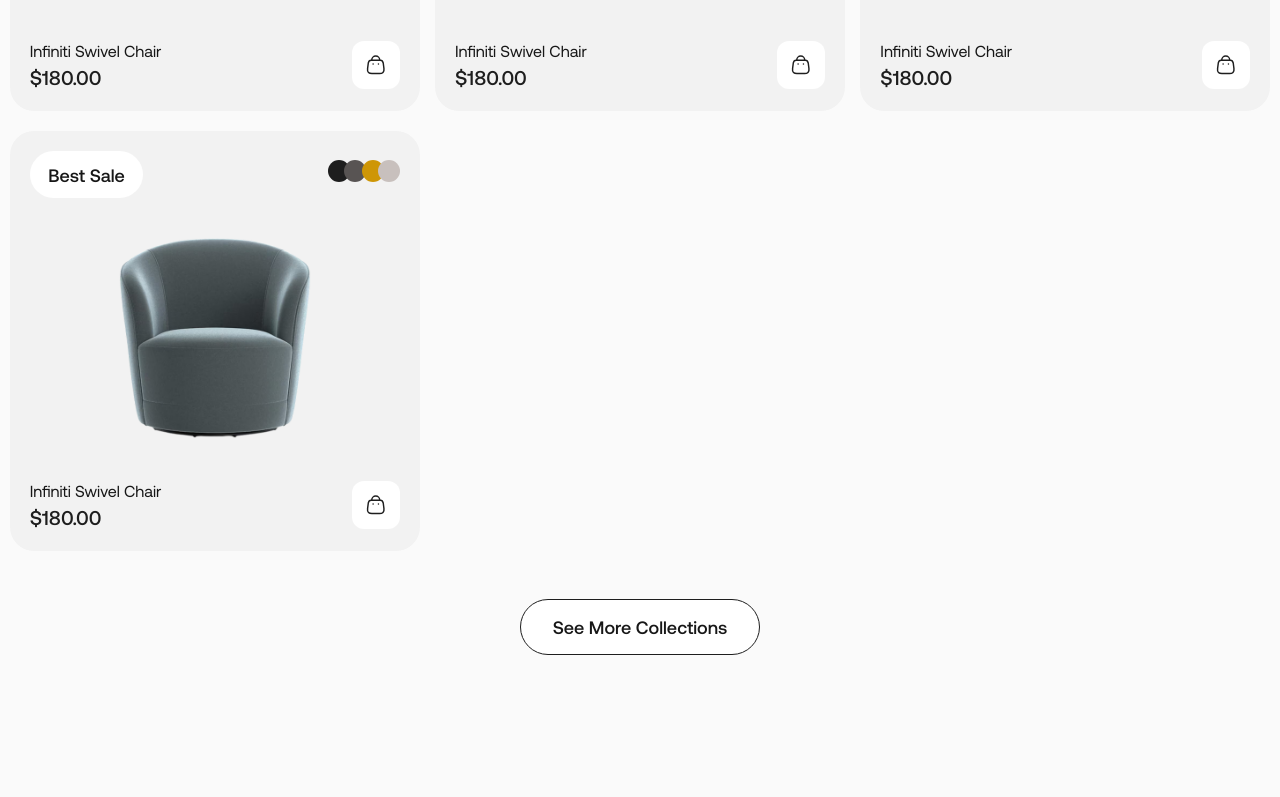
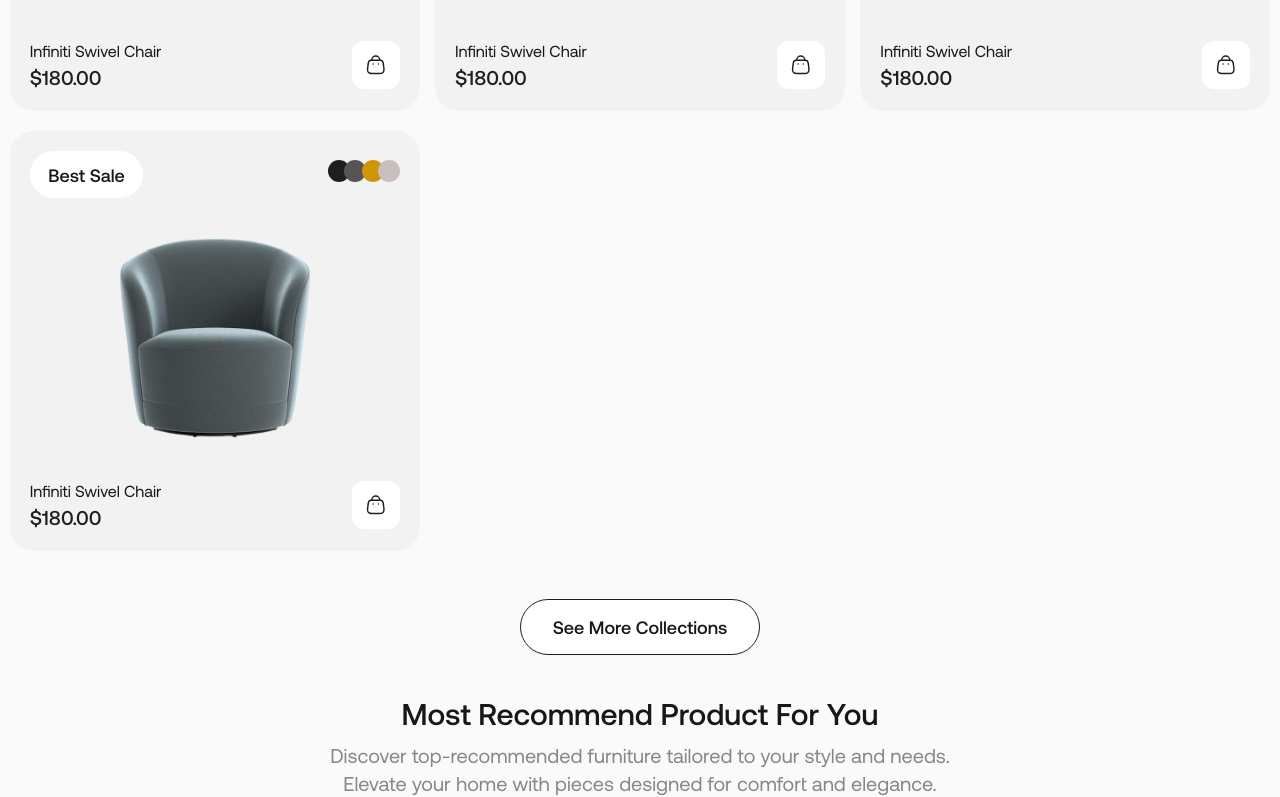
Before and after one commit to deji-ice/furnisphere, a Next.js app: page / in a window 1280 px wide. Shown: the part 1283-2080 px from the top of the page. Before the commit the page ends 1978 px from the top, so only its background shows below. Built offline with nearby package versions, Linux system fonts and the light colour scheme.

Commit message:
Add HomeRecommendations component to display top-recommended products

```diff
--- a/app/page.tsx
+++ b/app/page.tsx
@@ -1,4 +1,5 @@
 import HeroSection from "@/components/HeroSection";
+import HomeRecommendations from "@/components/HomeRecommendations.tsx";
 import NewCollection from "@/components/NewCollection";
 import Image from "next/image";
 
@@ -7,6 +8,7 @@ export default function Home() {
     <div className="">
       <HeroSection />
       <NewCollection />
+      <HomeRecommendations/>
     </div>
   );
 }
--- /dev/null
+++ b/components/HomeRecommendations.tsx.tsx
@@ -0,0 +1,17 @@
+import React from "react";
+
+const HomeRecommendations = () => {
+  return (
+    <div>
+      <div className="flex flex-col items-center justify-center gap-2.5">
+        <h2 className="text-3xl text-center font-medium">Most Recommend Product For You</h2>
+        <p className="text-base text-center text-[#878787] md:text-xl font-normal  md:max-w-[600px] lg:max-w-[650px] ">
+          Discover top-recommended furniture tailored to your style and needs.
+          Elevate your home with pieces designed for comfort and elegance.
+        </p>
+      </div>
+    </div>
+  );
+};
+
+export default HomeRecommendations;
```
